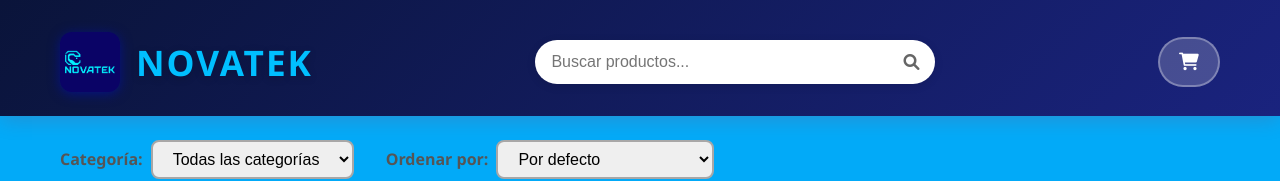
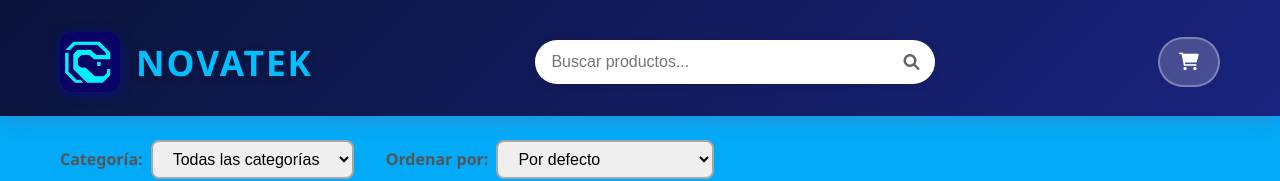
Before and after one commit to sergiosteven66/NOVATEK-TIENDA, a plain HTML site: page index.html in a window 1280 px wide. Shown: the top 181 px of the page. Drawn offline with Linux system fonts and the light colour scheme; no server answers.

Commit message:
feat: :zap: Realizando correcciones
Realizando correciones en el logo

None

```diff
--- a/index.html
+++ b/index.html
@@ -12,7 +12,7 @@
     <header class="header">
         <div class="header-content container">
             <div class="logo">
-                <img src="Images/NOVATEK SIN FONDO-1.png" alt="NOVATEK Logo" class="logo-img" />
+                <img src="Images/NOVATEK SIN FONDO-2.png" alt="NOVATEK Logo" class="logo-img" />
                 <h1>NOVATEK</h1>
             </div>
 
```
Also changed, not shown: Images/NOVATEK SIN FONDO-2.png (added).
